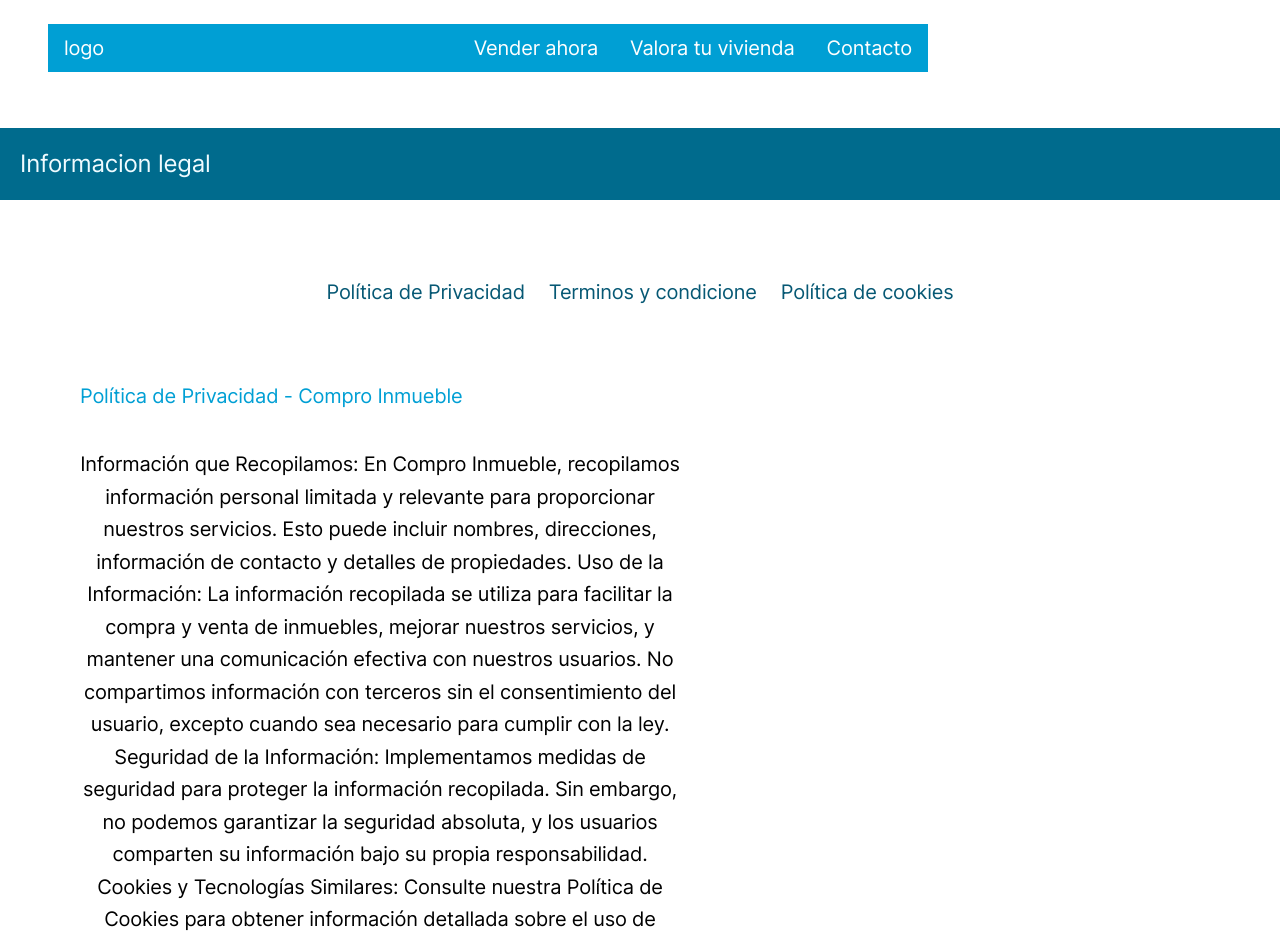
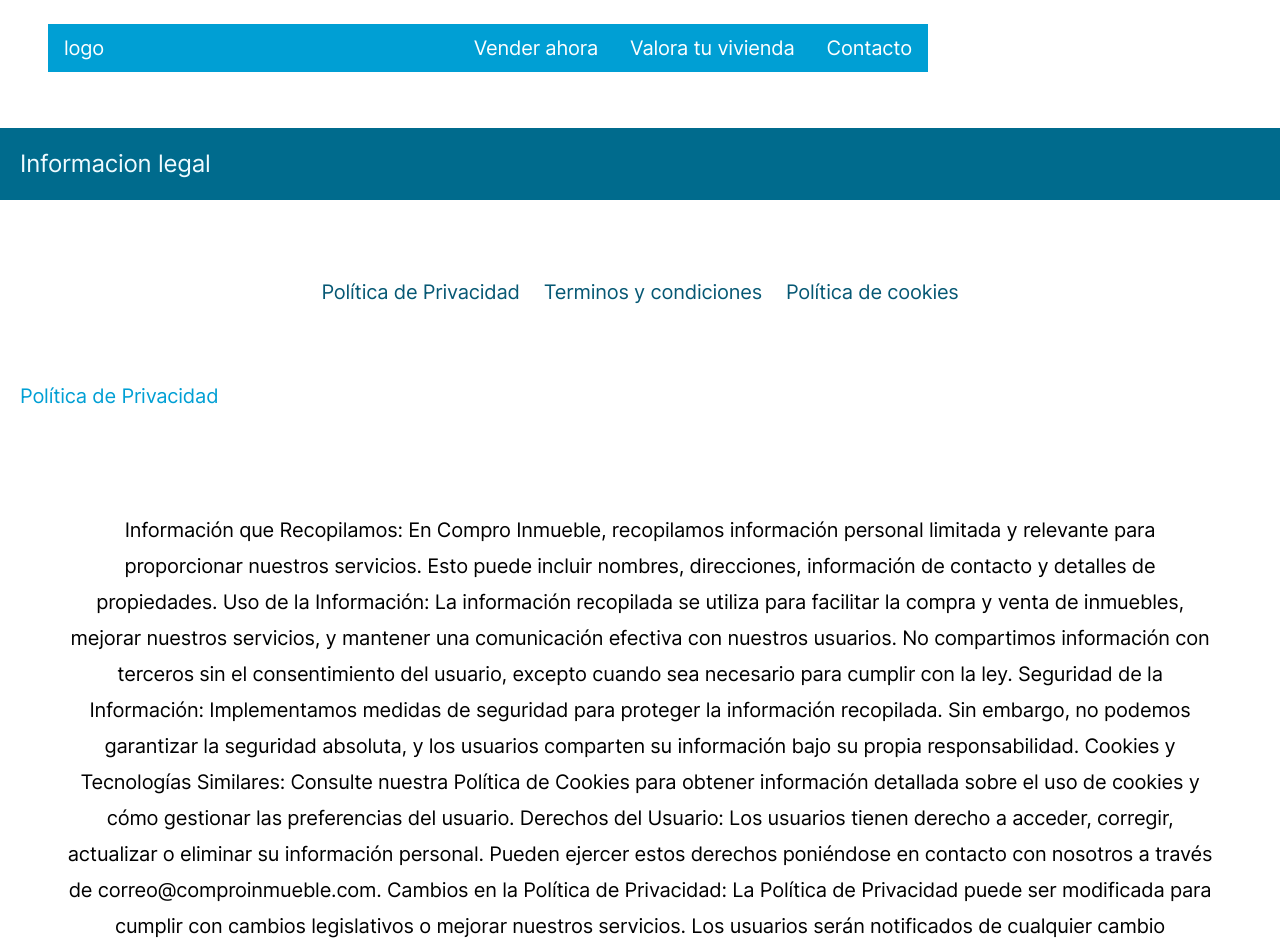
Before and after one commit to InfiniteDesignES/comproinmuebles.com, a React (Vite) app: page /legal-info in a window 1280 px wide. Shown: the top 941 px of the page. Before the commit the page ends 800 px from the top, so only its background shows below. Built offline with nearby package versions, Linux system fonts and the light colour scheme.

Commit message:
cambios textos y footer

```diff
--- /dev/null
+++ b/src/components/Footer.jsx
@@ -0,0 +1,17 @@
+
+export default function Footer (){
+    return(
+        <footer>
+            <div>
+                <img src="" alt="" />
+                <img src="" alt="" />
+            </div>
+            <div>
+                <a href=""></a>
+                <a href=""></a>
+                <a href=""></a>
+                <a href=""></a>
+            </div>
+        </footer>
+    )
+}
--- a/src/components/InfoTexts.jsx
+++ b/src/components/InfoTexts.jsx
@@ -5,9 +5,9 @@ export default function InfoTexts   ({n}) {
     }
      if (n === 1) {
         return(
-            <div className="flex flex-col items-start mt-10 ml-20">
-                <h3 className="mb-10 text-600">Política de Privacidad - Compro Inmueble</h3>
-                <p className="w-3/6 leading-relaxed text-negro">
+            <div className="flex flex-col items-start w-full mt-10 ">
+                <h3 className="mb-10 ml-5 text-600" >Política de Privacidad </h3>
+                <p className="w-screen p-16 leading-9 text-negro">
                     Información que Recopilamos:
                     En Compro Inmueble, recopilamos información personal limitada y relevante para proporcionar nuestros servicios. Esto puede incluir nombres, direcciones, información de contacto y detalles de propiedades.
 
@@ -31,8 +31,8 @@ export default function InfoTexts   ({n}) {
     }else if (n === 2) {
         return(
             <div className="flex flex-col items-start mt-10 ml-20">
-                <h3 className="mb-10 text-600">Términos y Condiciones - Compro Inmueble</h3>
-                <p className="w-3/6 leading-relaxed text-negro">
+                <h3 className="mb-10 text-600">Términos y Condiciones </h3>
+                <p className="w-screen p-16 leading-9 text-negro">
                     Aceptación de Términos:
                     Al acceder y utilizar los servicios de Compro Inmueble, el usuario acepta estos Términos y Condiciones en su totalidad. Si no está de acuerdo con algún término, no utilice nuestros servicios.
 
@@ -60,7 +60,7 @@ export default function InfoTexts   ({n}) {
         return(
             <div className="flex flex-col items-start mt-10 ml-20">
                 <h3 className="mb-10 text-600 ">Política de Cookies </h3>
-                <p className="w-3/6 leading-relaxed text-negro">
+                <p className="w-screen p-16 leading-9 text-negro">
 
                     Te informamos que, en cumplimiento de la normativa vigente en materia de protección de datos, el sitio web de Compro Inmueble utiliza cookies propias y de terceros.
 
--- a/src/components/NavInfo.jsx
+++ b/src/components/NavInfo.jsx
@@ -11,10 +11,10 @@ export default function NavInfo  (props) {
     };
 
     return(
-        <div className="fixed flex flex-col items-center text-center ">
+        <div className="flex flex-col items-center w-full text-center ">
             <div className="flex items-center gap-6 mb-10 text-center text-900">
                 <a onClick={() => onCLickHandler(1)} className="cursor-pointer hover:text-600">Política de Privacidad</a>
-                <a onClick={() =>onCLickHandler(2)} className="cursor-pointer hover:text-600">Terminos y condicione</a>
+                <a onClick={() =>onCLickHandler(2)} className="cursor-pointer hover:text-600">Terminos y condiciones</a>
                 <a onClick={() =>onCLickHandler(3)} className="cursor-pointer hover:text-600">Política de cookies</a>
             </div>
             <InfoTexts n={currentPage}/>
--- a/src/pages/InfoLegal.jsx
+++ b/src/pages/InfoLegal.jsx
@@ -8,7 +8,7 @@ export default function InfoLegal () {
         <div className="flex flex-col ">
             <Header/>
             <div className="w-full p-5 mt-32 mb-20 text-2xl bg-800 text-50">Informacion legal</div>
-            <div className="flex flex-col items-center text-center w-100">
+            <div className="flex flex-col items-center w-full text-center">
                 <NavInfo/>
             </div>
         </div>
```
